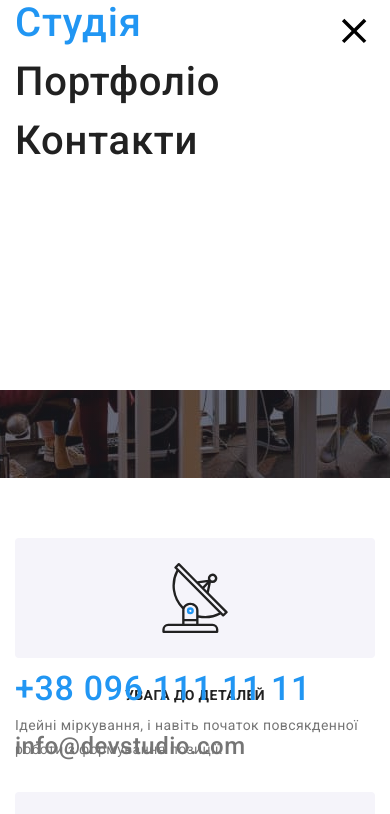
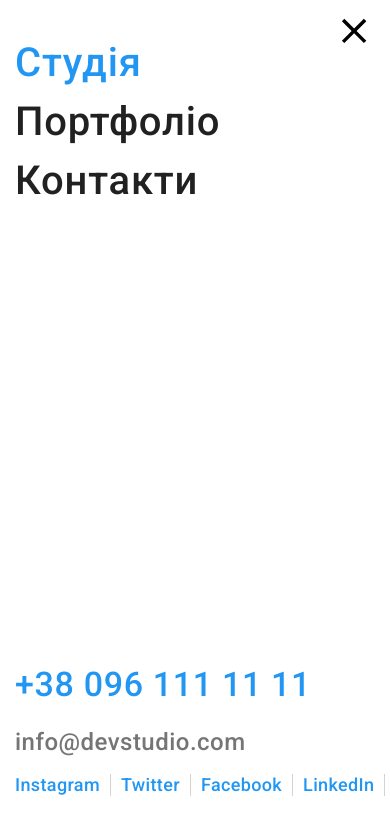
Before and after one commit to Andrzej33/goit-markup-hw-08, a plain HTML site: page index.html in a window 390 px wide. Both pictures are taken after a click on the button 348 px from the left and 38 px from the top of the page. Shown: the top 814 px of the page. Drawn offline with nearby package versions, Linux system fonts and the light colour scheme.

Commit message:
fixed height mobile

```diff
--- a/js/menu.js
+++ b/js/menu.js
@@ -13,6 +13,7 @@
 
   function toggleMenu() {
     refs.menu.classList.toggle("is-hidden");
+    refs.body.classList.toggle("no-scroll");
     }
 
     function removeMenu() {
--- a/sass/components/_menu-mobile.scss
+++ b/sass/components/_menu-mobile.scss
@@ -1,6 +1,6 @@
 .mobile-menu{
     width: 100vw;
-    height: 100vw;
+    height: 100vh;
     top: 0;
     position: fixed;
     z-index: 1;
@@ -12,12 +12,13 @@
         display: flex;
         flex-direction: column;
         justify-content: space-between;
-        overflow: auto;
-        position: fixed;
-        top: 0;
-    }
+    //     overflow: auto;
+    //     position: fixed;
+    //     top: 0;
+    //     background-color: var(--primary-bkg-color);
+    // }
 }
-
+}
 .menu-close{
     position: absolute;
     top: 10px;
@@ -49,7 +50,7 @@
 
 
 .mobile-contacts{
-    margin-bottom: 64px;
+    margin-bottom: 20px;
 }
 
 .mobile-contacts__tel{
@@ -75,9 +76,9 @@
     gap: 10px;
 }
 
-// .mobile-social__link:last-child {
-//     // border-color: transparent;
-// }
+.mobile-social__link:last-child {
+    // border-color: transparent;
+}
 
 .mobile-social__link{
     display: block;
@@ -88,8 +89,4 @@
         line-height: 1.22;
         letter-spacing: 0.02em;
         padding-right: 10px;
-}
-
-// .mobile-social__link::after {
-//     content:'';
-// }
+    }
--- a/sass/layouts/_header.scss
+++ b/sass/layouts/_header.scss
@@ -2,11 +2,14 @@
 .header {
     background-color: var(--primary-bkg-color);
     border-bottom: 1px solid #ececec;
+
+
 }
 
 .header__container {
     display: flex;
     justify-content: space-between;
+
 }
 
 .navigation {
```
Also changed, not shown: index.html (+1 -1 lines), css/main.css, css/main.min.css, 2 other files.
